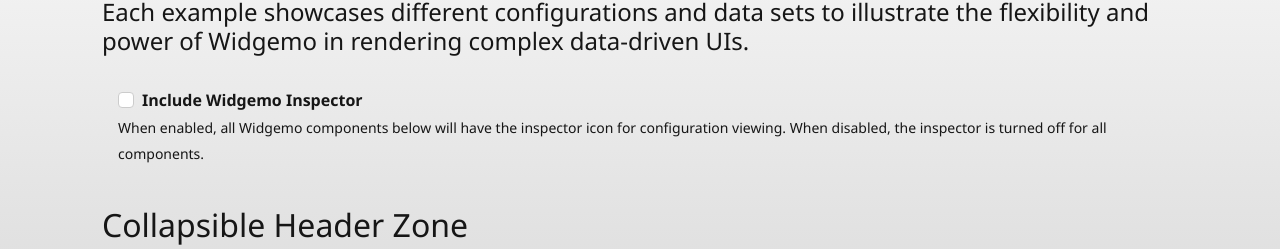
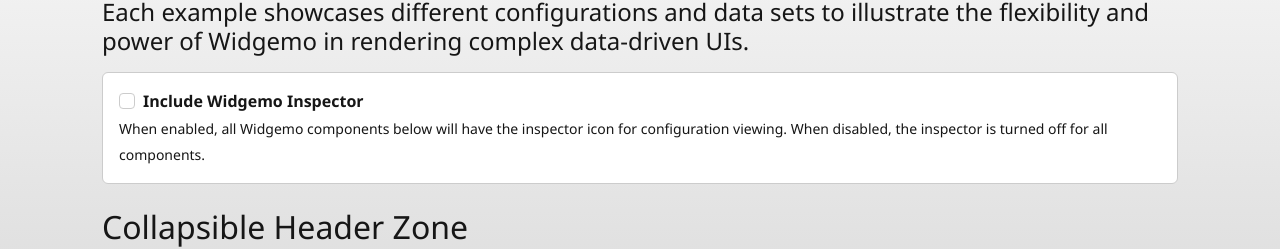
Before and after one commit to widgemo/widgemo-demo, a React (Vite) app: page /simplified-test in a window 1280 px wide. Shown: the part 228-477 px from the top of the page. Built offline with nearby package versions, Linux system fonts and the light colour scheme.

Commit message:
feat: update DevMode toggle styling to use new CSS variables for consistency

```diff
--- a/src/components/SimplifiedTest.tsx
+++ b/src/components/SimplifiedTest.tsx
@@ -203,7 +203,7 @@ export const SimplifiedTest: React.FC = () => {
 
       {/* DevMode Toggle - Only shown in development environment */}
       {isDevEnvironment && (
-        <div className="mb-4 p-3 rounded" style={{ backgroundColor: 'var(--demo-bg-color)', border: '1px solid var(--demo-border-color)' }}>
+        <div className="mb-4 p-3 rounded" style={{ backgroundColor: 'var(--app-bg-primary)', border: '1px solid var(--app-border)' }}>
           <div className="form-check">
             <input
               className="form-check-input"
```
